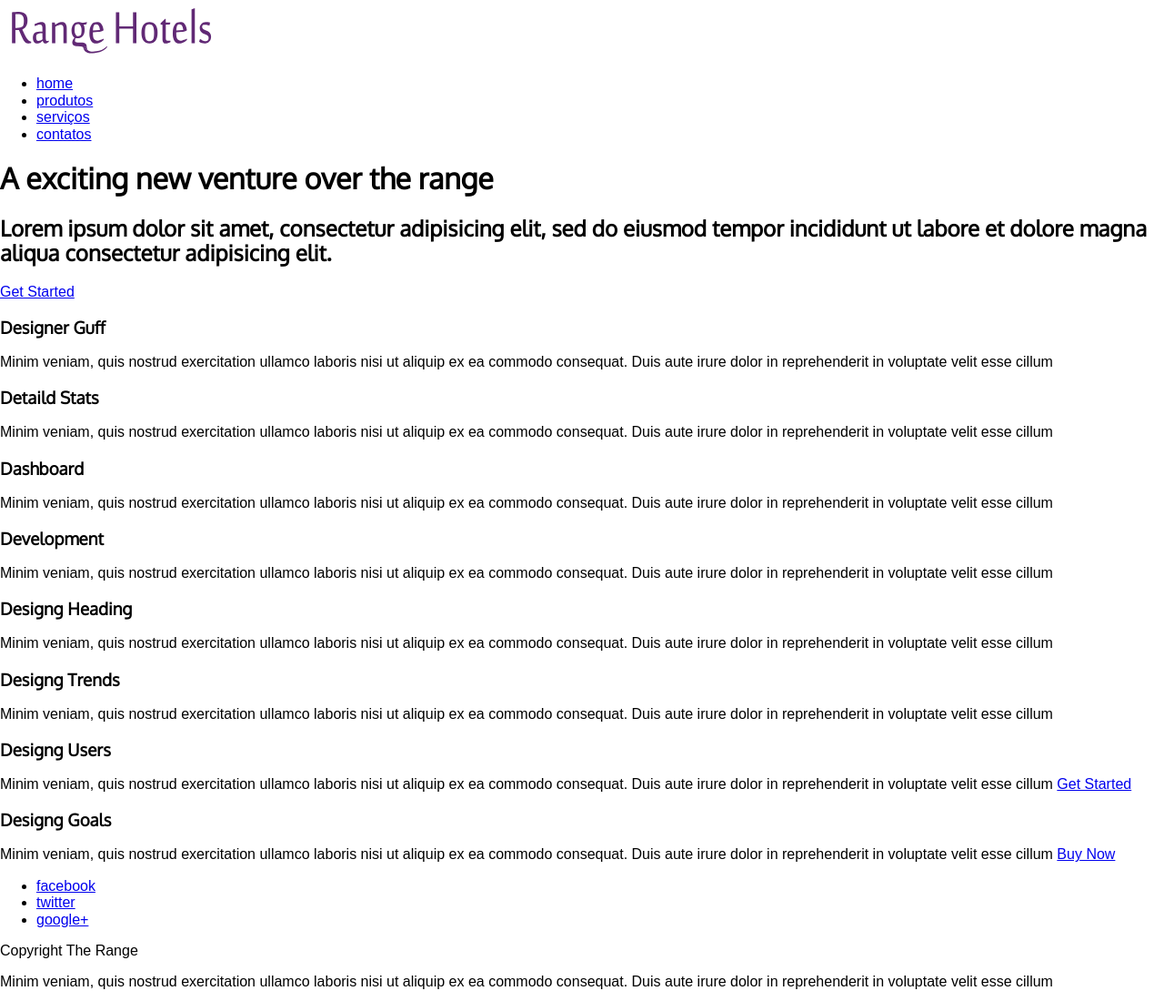
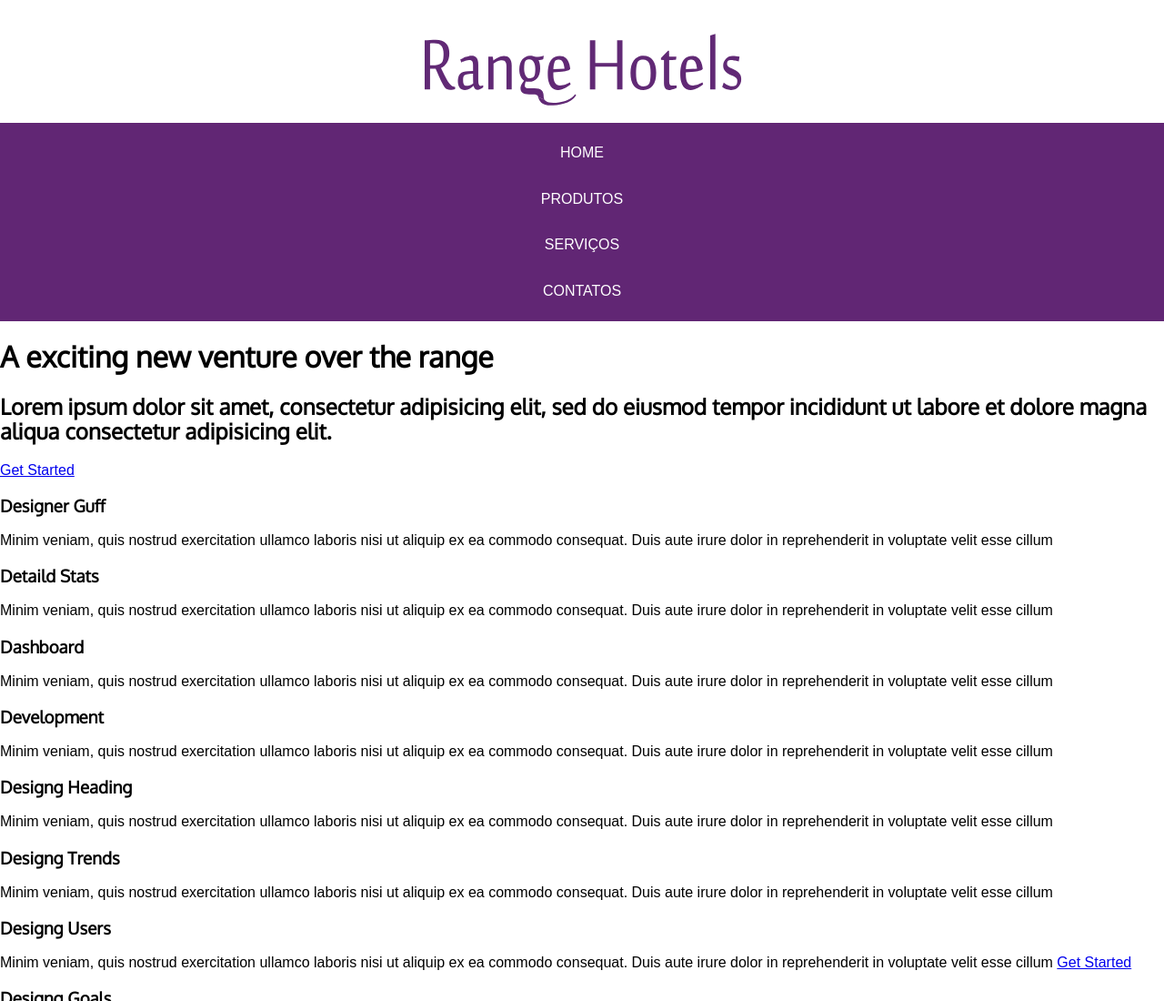
Before and after one commit to Marioestudos/Range-Hotels, a plain HTML site: page index.html in a window 1280 px wide. Shown: the top 1100 px of the page at 91% size. Drawn offline with Linux system fonts and the light colour scheme.

Commit message:
css header

```diff
--- a/css/style.css
+++ b/css/style.css
@@ -1,8 +1,49 @@
 @charset "UTF-8";
 @import url('https://fonts.googleapis.com/css2?family=Oxygen&display=swap');
-html{
-     font-family: sans-serif;
+
+html {
+    font-family: sans-serif;
 }
-h1,h2,h3,h4,h5,h6{
+
+h1,
+h2,
+h3,
+h4,
+h5,
+h6 {
     font-family: 'Oxygen', sans-serif;
 }
+
+.nav-header {
+    background: #612674;
+    text-align: center;
+}
+
+.nav-header ul {
+    margin: 0;
+    padding: 0.5em;
+    list-style-type: none;
+}
+
+.nav-header a {
+    color: white;
+    text-decoration: none;
+    padding: 1em;
+    display: block;
+    text-transform: uppercase;
+
+}
+
+.nav-header a:hover {
+    background: #7c3792;
+    transition: 2s;
+}
+.top-header {
+text-align: center;
+margin-top: 15px;
+margin-bottom: 15px;
+}
+.top-header-logo{
+    height: 100px;
+    margin: 0.5em;
+}
--- a/index.html
+++ b/index.html
@@ -12,9 +12,9 @@
 
 <body>
 
-    <header class="menu">
-        <img src="./images/logo_mob.svg" alt="logotiopo hanges hotels">
-        <nav class="header-menu">
+    <header class="top-header">
+        <img src="./images/logo_mob.svg" alt="logotiopo hanges hotels" class="top-header-logo">
+        <nav class="nav-header">
             <ul>
                 <li><a href="#">home</a></li>
                 <li><a href="#">produtos</a></li>
```
